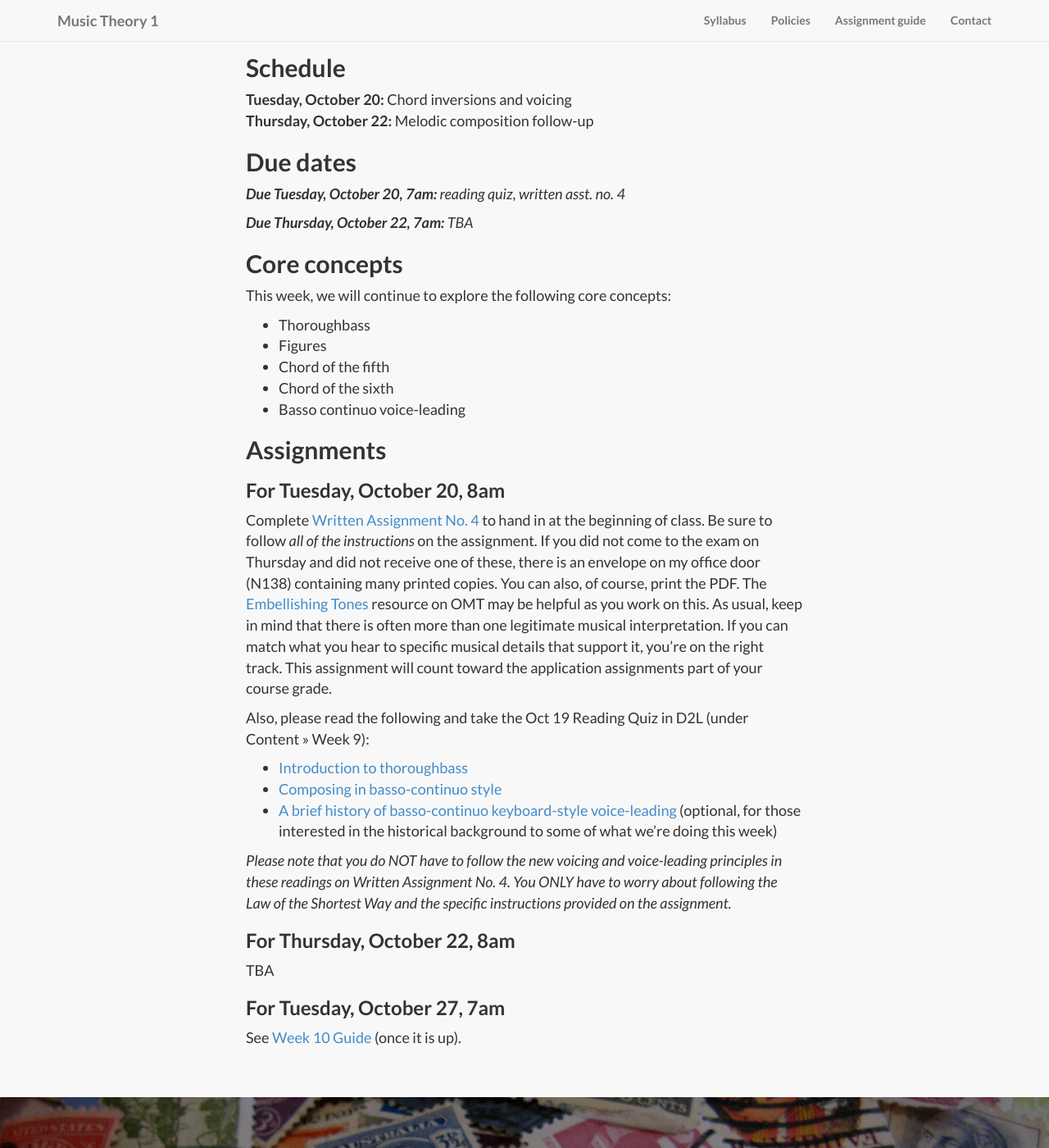
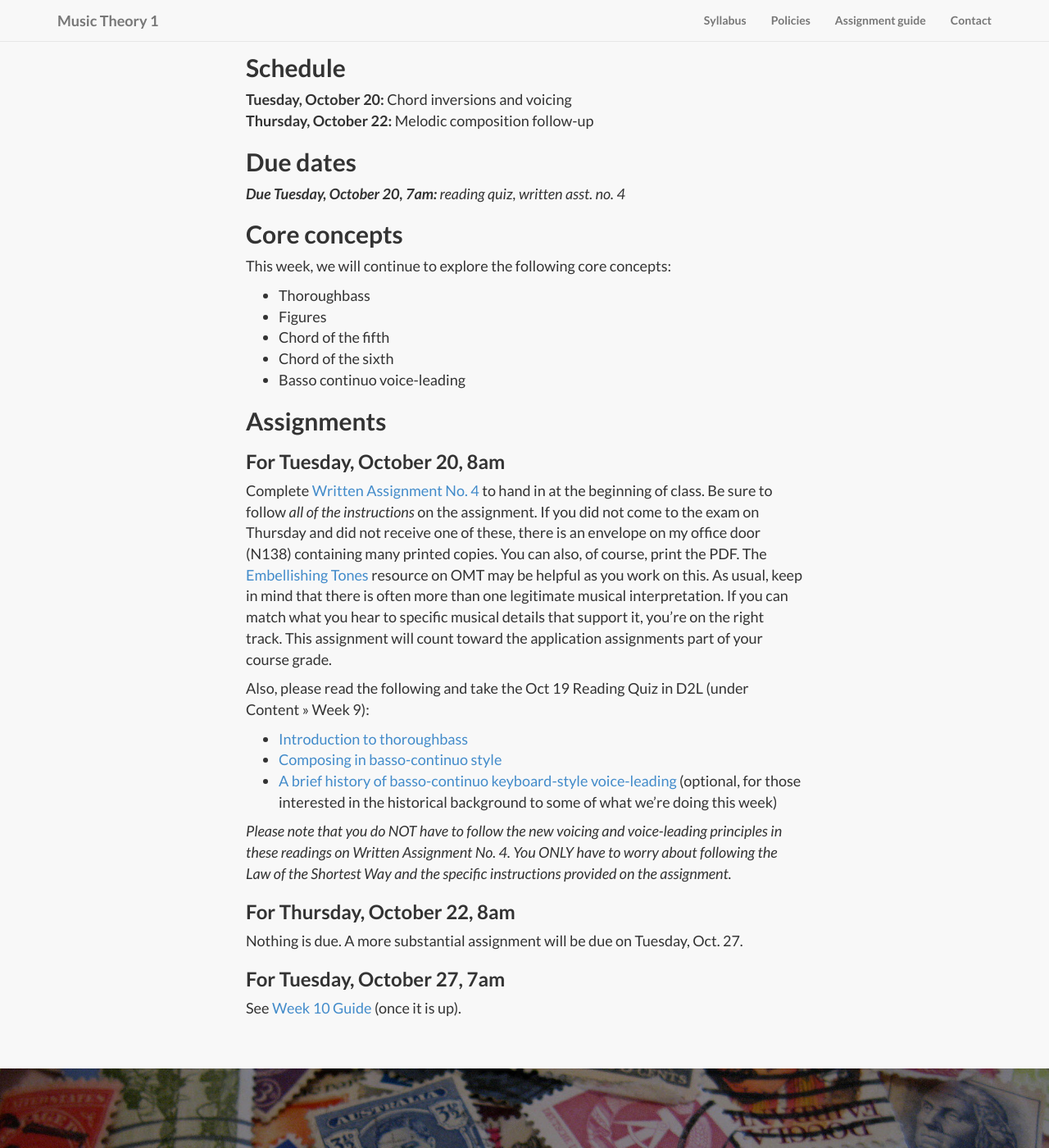
Before and after one commit to kshaffer/theory1, a Jekyll site: the page built from week9.md, in a window 1280 px wide and 1400 px high, scrolled down 823 px. Shown: the whole window at 82% size. Built offline with Jekyll 4.4.1, drawn with Linux system fonts in a browser that asks for light colours; nearby versions of some CDN libraries; library files that are not in the unit come from our copies.

Commit message:
Week 9 update

```diff
--- a/week9.md
+++ b/week9.md
@@ -13,8 +13,6 @@ image: keys.jpg
 ## Due dates
 
 ***Due Tuesday, October 20, 7am:*** *reading quiz, written asst. no. 4*
-
-***Due Thursday, October 22, 7am:*** *TBA*
 
 
 ## Core concepts
@@ -45,7 +43,8 @@ Also, please read the following and take the Oct 19 Reading Quiz in D2L (under C
 
 ### For Thursday, October 22, 8am
 
-TBA
+Nothing is due. A more substantial assignment will be due on Tuesday, Oct. 27.
+
 
 ### For Tuesday, October 27, 7am
 
```
